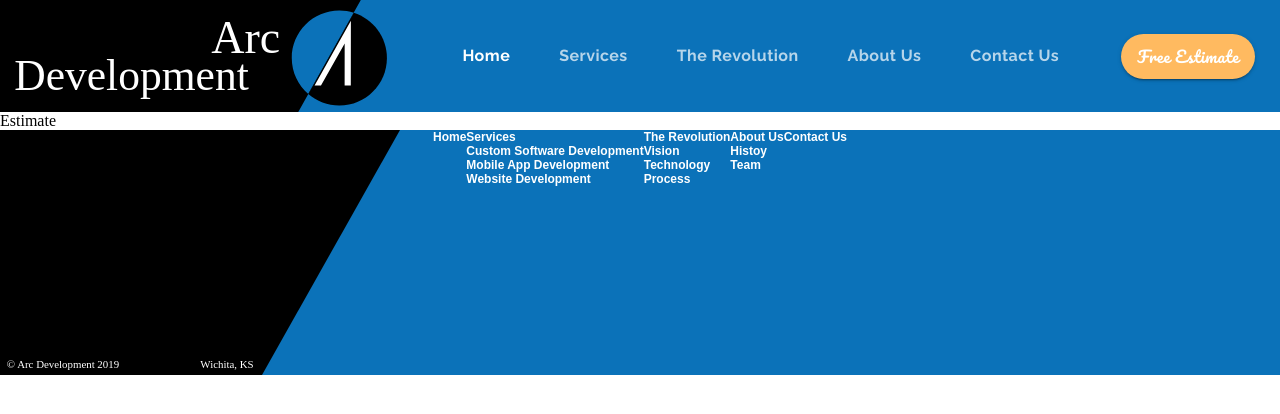
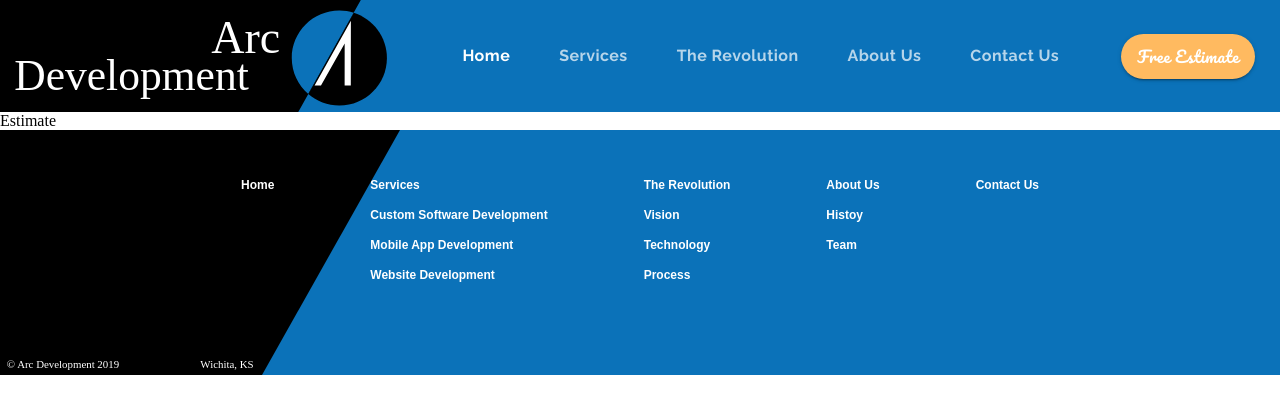
Before and after one commit to Doode1524/material-ui-project1, a React (Create React App) app: page /estimate in a window 1280 px wide. Shown: the top 414 px of the page. Built offline with nearby package versions, Linux system fonts and the light colour scheme.

Commit message:
footer links setup

```diff
--- a/src/components/ui/Footer.js
+++ b/src/components/ui/Footer.js
@@ -2,6 +2,7 @@
 import { makeStyles } from "@material-ui/core/styles";
 import Grid from "@material-ui/core/Grid";
 import footerAdornment from "../../assets/Footer Adornment.svg";
+import {Link} from 'react-router-dom'
 
 const useStyles = makeStyles((theme) => ({
   footer: {
@@ -28,7 +29,11 @@
     fontFamily: "Arial",
     fontSize: "0.75rem",
     fontWeight: "bold",
+    textDecoration: "none" //removes line under link
   },
+  gridItem: {
+      margin: "3em"
+  }
 }));
 
 export default function Footer() {
@@ -37,61 +42,61 @@
   return (
     <footer className={classes.footer}>
       <Grid container justify="center" className={classes.mainContainer}>
-        <Grid item>
-          <Grid container direction="column">
-            <Grid item className={classes.link}>
+        <Grid item className={classes.gridItem}>
+          <Grid container direction="column" spacing={2}>
+            <Grid item component={Link} to="/" className={classes.link}>
               Home
             </Grid>
           </Grid>
         </Grid>
-        <Grid item>
-          <Grid container direction="column">
-            <Grid item className={classes.link}>
+        <Grid item className={classes.gridItem}>
+          <Grid container direction="column" spacing={2}>
+            <Grid item component={Link} to="/services" className={classes.link}>
               Services
             </Grid>
-            <Grid item className={classes.link}>
+            <Grid item component={Link} to="/customsoftware" className={classes.link}>
               Custom Software Development
             </Grid>
-            <Grid item className={classes.link}>
+            <Grid item component={Link} to="/mobileapps" className={classes.link}>
               Mobile App Development
             </Grid>
-            <Grid item className={classes.link}>
+            <Grid item component={Link} to="/websites" className={classes.link}>
               Website Development
             </Grid>
           </Grid>
         </Grid>
-        <Grid item>
-          <Grid container direction="column">
-            <Grid item className={classes.link}>
+        <Grid item className={classes.gridItem}>
+          <Grid container direction="column" spacing={2}>
+            <Grid item component={Link} to="/revolution" className={classes.link}>
                 The Revolution
             </Grid>
-            <Grid item className={classes.link}>
+            <Grid item component={Link} to="/revolution" className={classes.link}>
                 Vision
             </Grid>
-            <Grid item className={classes.link}>
+            <Grid item component={Link} to="/revolution" className={classes.link}>
                 Technology
             </Grid>
-            <Grid item className={classes.link}>
+            <Grid item component={Link} to="/revolution" className={classes.link}>
                 Process
             </Grid>
           </Grid>
         </Grid>
-        <Grid item>
-            <Grid container direction="column">
-                <Grid item className={classes.link}>
+        <Grid item className={classes.gridItem}>
+            <Grid container direction="column" spacing={2}>
+                <Grid item component={Link} to="/about" className={classes.link}>
                     About Us
                 </Grid>
-                <Grid item className={classes.link}>
+                <Grid item component={Link} to="/about" className={classes.link}>
                     Histoy
                 </Grid>
-                <Grid item className={classes.link}>
+                <Grid item component={Link} to="/about" className={classes.link}>
                     Team
                 </Grid>
             </Grid>
         </Grid>
-        <Grid item>
-            <Grid container direction="column">
-                <Grid item className={classes.link}>
+        <Grid item className={classes.gridItem}>
+            <Grid container direction="column" spacing={2}>
+                <Grid item component={Link} to="/contact" className={classes.link}>
                     Contact Us
                 </Grid>
             </Grid>
```
